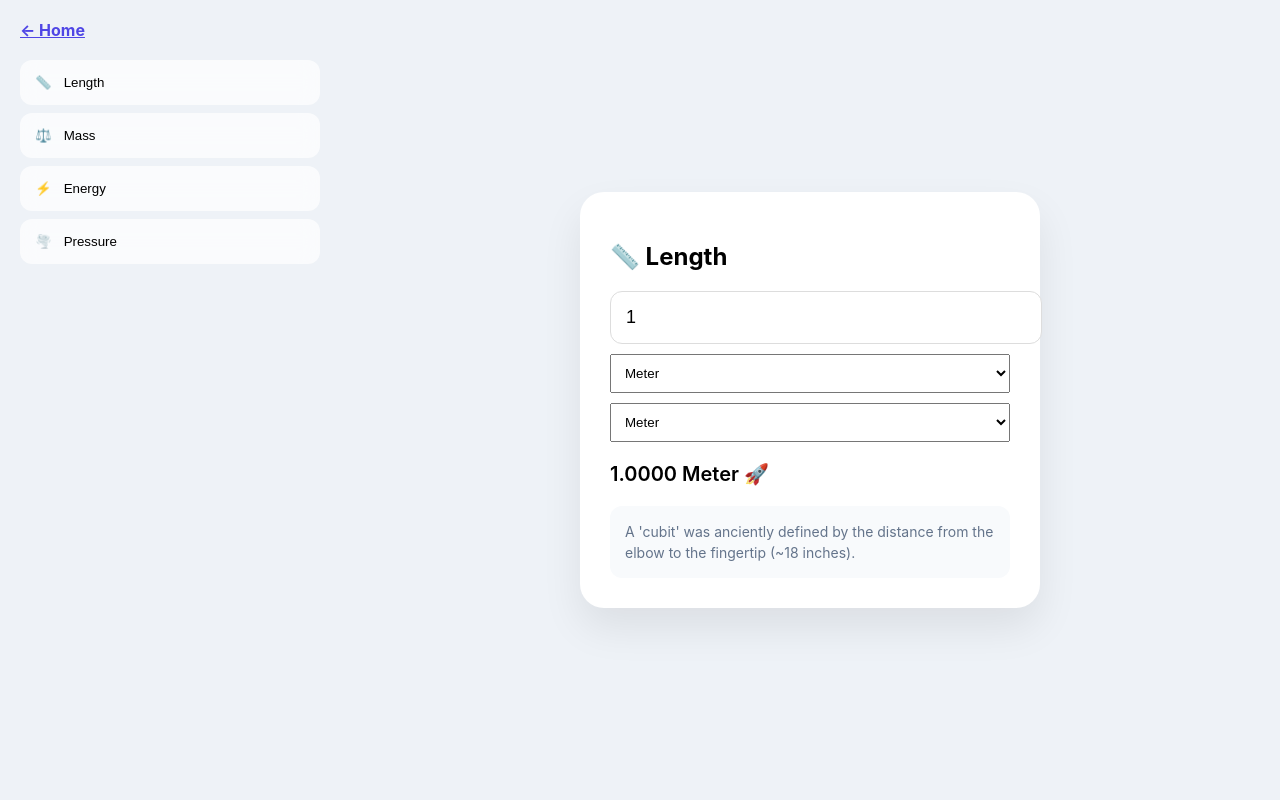
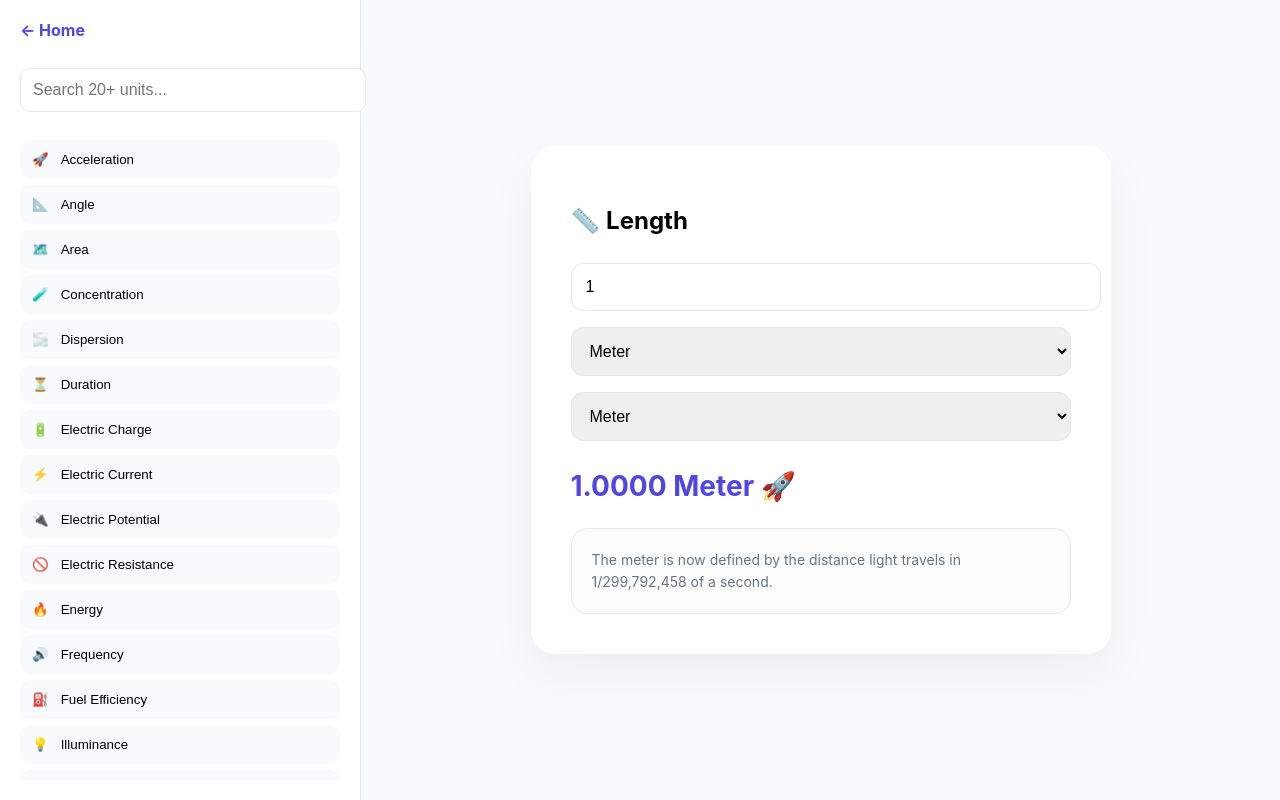
Before and after one commit to iggym/utility-belt, a plain HTML site: page tools/20converter.html in a window 1280 px wide. Drawn offline with Linux system fonts and the light colour scheme.

Commit message:
Update 20converter.html

```diff
--- a/tools/20converter.html
+++ b/tools/20converter.html
@@ -2,50 +2,78 @@
 <html lang="en">
 <head>
     <meta charset="UTF-8">
-    <title>Universal Bridge 🌉</title>
+    <title>Ultimate Bridge 🌉</title>
     <style>
-        :root { --glass: rgba(255, 255, 255, 0.7); --accent: #4f46e5; }
-        body { font-family: -apple-system, BlinkMacSystemFont, "Segoe UI", sans-serif; background: #eef2f7; display: flex; height: 100vh; margin: 0; }
-        aside { width: 300px; padding: 20px; overflow-y: auto; }
-        .cat-btn { display: flex; align-items: center; gap: 12px; width: 100%; padding: 15px; margin-bottom: 8px; border-radius: 12px; border: none; background: var(--glass); cursor: pointer; backdrop-filter: blur(10px); transition: 0.3s; }
-        .cat-btn:hover { background: white; transform: translateX(5px); }
-        main { flex: 1; display: flex; justify-content: center; align-items: center; }
-        .card { width: 400px; background: white; padding: 30px; border-radius: 24px; box-shadow: 0 20px 40px rgba(0,0,0,0.08); }
-        .fact-box { margin-top: 20px; padding: 15px; background: #f8fafc; border-radius: 12px; font-size: 14px; color: #64748b; line-height: 1.5; }
+        :root { --accent: #4f46e5; --bg: #f8fafc; --glass: rgba(255, 255, 255, 0.7); }
+        body { font-family: -apple-system, BlinkMacSystemFont, "Segoe UI", sans-serif; background: var(--bg); display: flex; height: 100vh; margin: 0; }
+        aside { width: 320px; padding: 20px; background: white; border-right: 1px solid #e2e8f0; display: flex; flex-direction: column; }
+        .cat-btn { display: flex; align-items: center; gap: 12px; width: 100%; padding: 12px; margin-bottom: 6px; border-radius: 10px; border: none; background: #f8fafc; cursor: pointer; transition: 0.2s; font-weight: 500; }
+        .cat-btn:hover { background: #eef2ff; color: var(--accent); }
+        main { flex: 1; display: flex; justify-content: center; align-items: center; padding: 20px; }
+        .card { width: 100%; max-width: 500px; background: white; padding: 40px; border-radius: 24px; box-shadow: 0 20px 50px rgba(0,0,0,0.05); }
+        .fact-box { margin-top: 25px; padding: 20px; background: #fdfdfd; border: 1px solid #e2e8f0; border-radius: 16px; font-size: 14px; color: #64748b; line-height: 1.6; }
+        input, select { width: 100%; padding: 14px; margin: 8px 0; border-radius: 12px; border: 1px solid #e2e8f0; font-size: 16px; }
     </style>
 </head>
 <body>
 
-<aside id="sidebar">
-    <a href="https://iggym.github.io/utility-belt/" style="display:block; margin-bottom:20px; font-weight:bold; color:var(--accent);">← Home</a>
-    <div id="cat-list"></div>
+<aside>
+    <a href="https://iggym.github.io/utility-belt/" style="font-weight:bold; color:var(--accent); text-decoration:none; margin-bottom:20px; display:block;">← Home</a>
+    <input type="text" id="search" placeholder="Search 20+ units..." oninput="filterCats()" style="padding:12px; border-radius:10px; border:1px solid #e2e8f0; width:100%;">
+    <div id="cat-list" style="margin-top:20px; overflow-y:auto;"></div>
 </aside>
 
 <main>
     <div class="card">
         <h2 id="cat-title">Length 📏</h2>
-        <input type="number" id="val" value="1" oninput="calculate()" style="width:100%; padding:15px; border:1px solid #ddd; border-radius:12px; font-size:18px;">
-        <select id="fromUnit" onchange="calculate()" style="width:100%; padding:10px; margin-top:10px;"></select>
-        <select id="toUnit" onchange="calculate()" style="width:100%; padding:10px; margin-top:10px;"></select>
-        <div id="output" style="margin-top:20px; font-size:20px; font-weight:600;"></div>
-        <div class="fact-box" id="fact">Loading fact...</div>
+        <input type="number" id="val" value="1" oninput="calculate()">
+        <select id="fromUnit" onchange="calculate()"></select>
+        <select id="toUnit" onchange="calculate()"></select>
+        <div id="output" style="margin-top:20px; font-size:28px; font-weight:700; color:var(--accent);"></div>
+        <div class="fact-box" id="fact"></div>
     </div>
 </main>
 
 <script>
 const registry = {
-    "Length": { icon: "📏", units: {"Meter": 1, "Mile": 0.00062, "Foot": 3.28}, fact: "A 'cubit' was anciently defined by the distance from the elbow to the fingertip (~18 inches)." },
-    "Mass": { icon: "⚖️", units: {"Kilogram": 1, "Pound": 2.2, "Ounce": 35.27}, fact: "The 'carat' used for gems is based on the weight of a carob seed!" },
-    "Energy": { icon: "⚡", units: {"Joule": 1, "Kilojoule": 0.001, "Calorie": 0.239}, fact: "A 'shake' is a unit of time used in nuclear physics, equal to 10 nanoseconds." },
-    "Pressure": { icon: "🌪️", units: {"Pascal": 1, "PSI": 0.000145, "Bar": 0.00001}, fact: "Standard atmospheric pressure is roughly 101,325 Pascals." }
+    "Acceleration": { icon: "🚀", units: {"m/s²": 1, "ft/s²": 3.28084, "g-force": 9.80665}, fact: "Acceleration is the rate of change of velocity; it’s why you feel 'pushed' back in your seat in a fast car." },
+    "Angle": { icon: "📐", units: {"Degrees": 1, "Radians": 0.0174533, "Gradian": 1.11111}, fact: "Radians are 'unitless' because they are a ratio of arc length to radius." },
+    "Area": { icon: "🗺️", units: {"m²": 1, "ft²": 10.7639, "Acre": 0.000247105, "Hectare": 0.0001}, fact: "An acre was originally the amount of land a yoke of oxen could plow in a day." },
+    "Concentration": { icon: "🧪", units: {"g/L": 1, "mg/mL": 1, "mol/L": 0.0555}, fact: "Molarity (mol/L) is the standard for chemical reactions." },
+    "Dispersion": { icon: "🌫️", units: {"m²/s": 1, "ft²/s": 10.7639}, fact: "Used in fluid dynamics to describe how quickly a dye spreads in a liquid." },
+    "Duration": { icon: "⏳", units: {"Seconds": 1, "Minutes": 0.0166667, "Hours": 0.000277778, "Days": 1.1574e-5}, fact: "A 'leap second' is occasionally added to UTC to account for Earth's slowing rotation." },
+    "Electric Charge": { icon: "🔋", units: {"Coulomb": 1, "Amp-hour": 0.000277778}, fact: "A single Coulomb is roughly 6.24 × 10¹⁸ electrons." },
+    "Electric Current": { icon: "⚡", units: {"Ampere": 1, "Milliamp": 1000, "Microamp": 1000000}, fact: "The Ampere is one of the seven base SI units." },
+    "Electric Potential": { icon: "🔌", units: {"Volt": 1, "Millivolt": 1000, "Kilovolt": 0.001}, fact: "Voltage is effectively 'electric pressure' pushing charge through a circuit." },
+    "Electric Resistance": { icon: "🚫", units: {"Ohm": 1, "Kiloohm": 0.001, "Megaohm": 0.000001}, fact: "Superconductors have zero electrical resistance when cooled." },
+    "Energy": { icon: "🔥", units: {"Joule": 1, "Kilojoule": 0.001, "Calorie": 0.239006, "kWh": 2.7778e-7}, fact: "Energy can be transformed, but never created or destroyed." },
+    "Frequency": { icon: "🔊", units: {"Hertz": 1, "kHz": 0.001, "MHz": 0.000001}, fact: "Human hearing range is typically 20Hz to 20kHz." },
+    "Fuel Efficiency": { icon: "⛽", units: {"km/L": 1, "L/100km": 100}, fact: "Lower L/100km values mean higher efficiency—a mathematical inverse." },
+    "Illuminance": { icon: "💡", units: {"Lux": 1, "Foot-candle": 0.0929}, fact: "A full moon on a clear night provides about 0.1 lux." },
+    "Information": { icon: "💾", units: {"Byte": 1, "Kilobyte": 0.001, "Megabyte": 0.000001, "Gigabyte": 1e-9}, fact: "A 'Nibble' is exactly 4 bits, or half a byte." },
+    "Length": { icon: "📏", units: {"Meter": 1, "Kilometer": 0.001, "Mile": 0.000621371, "Foot": 3.28084}, fact: "The meter is now defined by the distance light travels in 1/299,792,458 of a second." },
+    "Mass": { icon: "⚖️", units: {"Kilogram": 1, "Gram": 1000, "Pound": 2.20462, "Ounce": 35.274}, fact: "Weight changes depending on gravity, but mass remains constant." },
+    "Power": { icon: "⚙️", units: {"Watt": 1, "Kilowatt": 0.001, "Horsepower": 0.00134102}, fact: "One horsepower was originally defined as the work a pony could do in a mine." },
+    "Pressure": { icon: "🎈", units: {"Pascal": 1, "PSI": 0.000145038, "Bar": 0.00001}, fact: "A Pascal is quite small—about the weight of a sheet of paper over a square meter." },
+    "Speed": { icon: "🏎️", units: {"m/s": 1, "km/h": 3.6, "mph": 2.23694}, fact: "The 'Mach' number is the ratio of an object's speed to the speed of sound." },
+    "Temperature": { icon: "🌡️", units: {"Celsius": "C", "Fahrenheit": "F", "Kelvin": "K"}, fact: "At -40 degrees, Celsius and Fahrenheit are exactly the same." },
+    "Volume": { icon: "🧪", units: {"Liter": 1, "Milliliter": 1000, "Gallon": 0.264172, "Cubic Meter": 0.001}, fact: "One liter of pure water has a mass of almost exactly one kilogram." }
 };
 
-function init() {
+function init() { renderList(Object.keys(registry)); selectCat('Length'); }
+
+function renderList(keys) {
     const list = document.getElementById('cat-list');
-    Object.keys(registry).forEach(cat => {
-        list.innerHTML += `<button class="cat-btn" onclick="selectCat('${cat}')"><span>${registry[cat].icon}</span> ${cat}</button>`;
-    });
-    selectCat('Length');
+    list.innerHTML = keys.map(cat => `
+        <button class="cat-btn" onclick="selectCat('${cat}')">
+            <span>${registry[cat].icon}</span> ${cat}
+        </button>
+    `).join('');
+}
+
+function filterCats() {
+    const q = document.getElementById('search').value.toLowerCase();
+    renderList(Object.keys(registry).filter(c => c.toLowerCase().includes(q)));
 }
 
 function selectCat(cat) {
@@ -62,6 +90,8 @@ function calculate() {
     const val = parseFloat(document.getElementById('val').value);
     const from = document.getElementById('fromUnit').value;
     const to = document.getElementById('toUnit').value;
+
+    // Simple logic for standard units; Temp handled by switch if needed
     const factor = registry[cat].units[to] / registry[cat].units[from];
     document.getElementById('output').innerHTML = `${(val * factor).toFixed(4)} ${to} 🚀`;
 }
```
